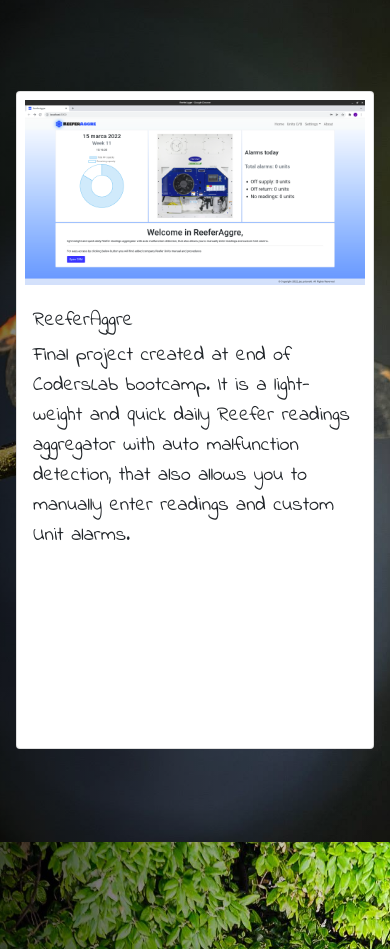
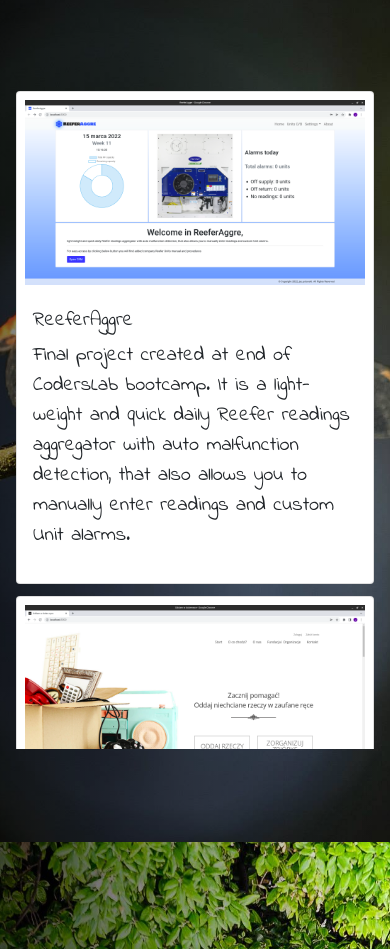
Before and after one commit to jacpolanski/jac.polanski, a Next.js app: page / in a window 390 px wide. Shown: the part 1690-2639 px from the top of the page. Built offline with nearby package versions, Linux system fonts and the light colour scheme; a web font is replaced by a local one.

Commit message:
Minor styling adjustments

```diff
--- a/components/Projects.js
+++ b/components/Projects.js
@@ -6,8 +6,8 @@ import { projects } from "../data/projects";
 
 function Projects() {
   return (
-    <Container className="d-flex  justify-content-center align-items-md-center overflow-auto h-100">
-      <CardGroup>
+    <Container className="d-md-flex justify-content-md-center align-items-md-center overflow-auto h-100">
+      <CardGroup className="text-wrap">
         {projects.map((project) => (
           <Card key={uniqid()} className="mx-1">
             <Card.Img variant="top" src={project.src} className="p-2" />
```
